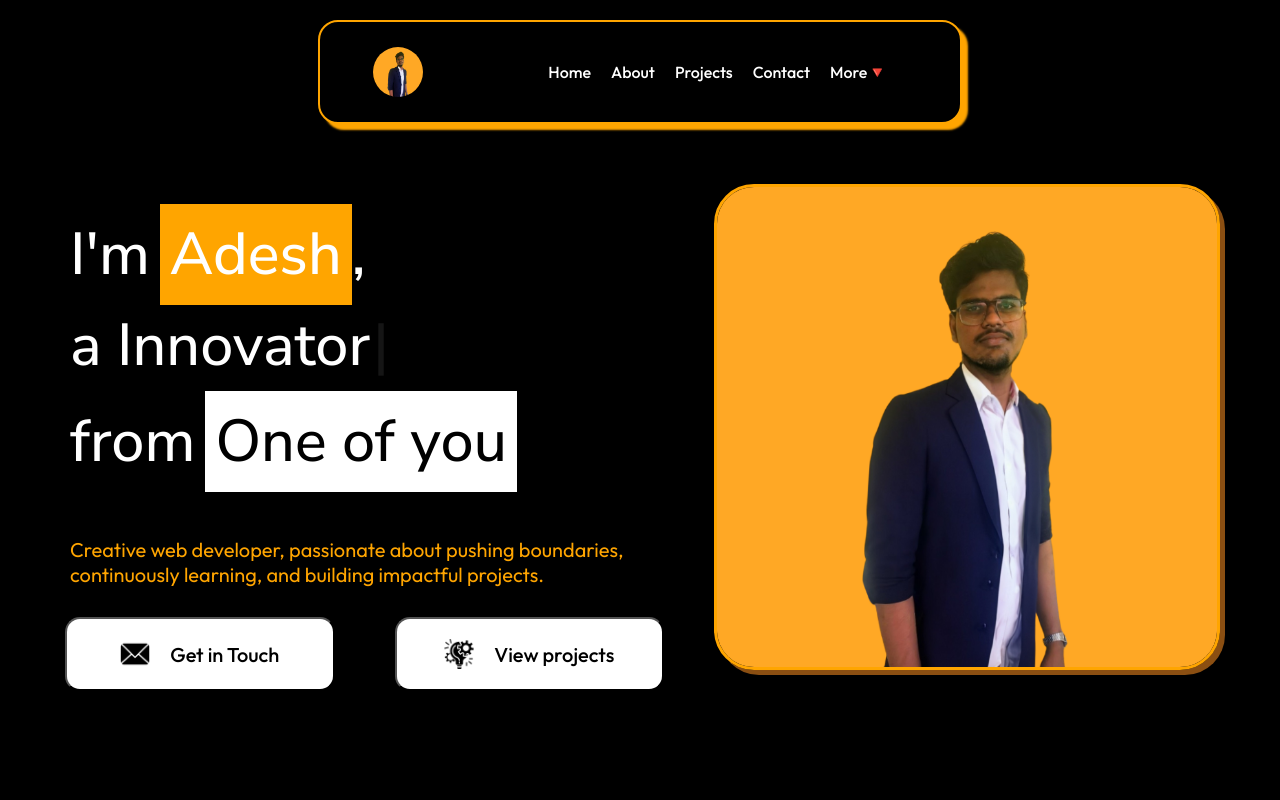
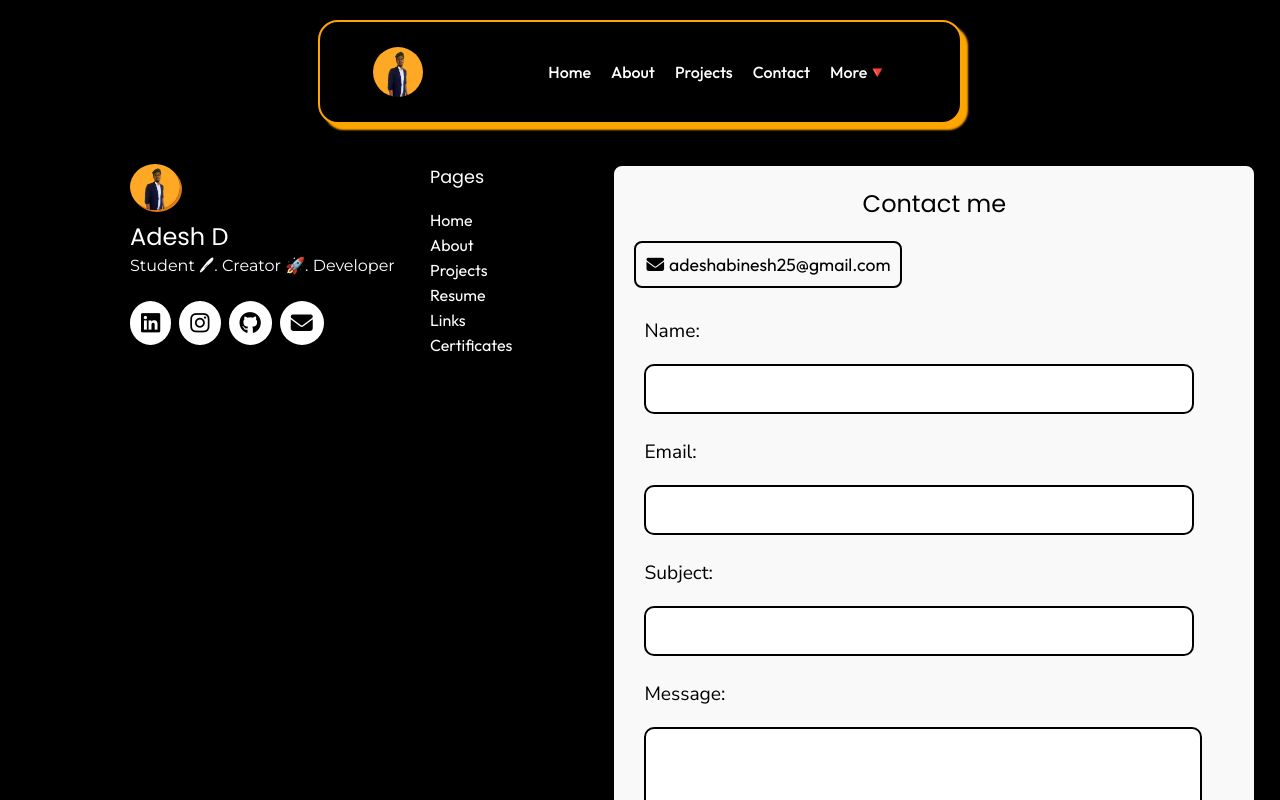
Before and after one commit to Adesh-111/Adesh.dev, a React (Vite) app: page /certificates in a window 1280 px wide. Shown: the top 800 px of the page. Built offline with nearby package versions, Linux system fonts and the light colour scheme.

Commit message:
Setting of Router in Portfolio

```diff
--- a/package.json
+++ b/package.json
@@ -14,6 +14,7 @@
     "bootstrap": "^5.3.3",
     "react": "^18.3.1",
     "react-dom": "^18.3.1",
+    "react-router-dom": "^6.26.1",
     "react-simple-typewriter": "^5.0.1"
   },
   "devDependencies": {
--- /dev/null
+++ b/src/Pages/Certificates/Certificates.jsx
@@ -0,0 +1,15 @@
+import React from "react";
+import Navbar from "../../components/Navbar/Navbar";
+import Footer from "../../components/Footer/Footer";
+
+function Certificates() {
+    return ( <>
+    <Navbar />
+    <>
+
+    </>
+    <Footer />
+    </> );
+}
+
+export default Certificates;
--- a/src/components/App.jsx
+++ b/src/components/App.jsx
@@ -1,4 +1,4 @@
-import Navbar from "./Navbar/Navbar";
+import Navbar from "../components/Navbar/Navbar.jsx"
 import Hero from "./Hero/Hero";
 import Skills from "./Skills/Skills";
 import AllServices from "./Services/AllServices";
--- /dev/null
+++ b/src/components/AppRouter/AppRouter.jsx
@@ -0,0 +1,22 @@
+import React from "react";
+import { createBrowserRouter } from "react-router-dom";
+import App from "../App";
+import TwoProjects from "../Projects/TwoProjects";
+import Certificates from "../../Pages/Certificates/Certificates";
+
+const router = createBrowserRouter([
+  {
+    path: "/",
+    element: <App />,
+  },
+  {
+    path: "/projects",
+    element: <TwoProjects />,
+  },
+  {
+    path: "/certificates",
+    element: <Certificates />,
+  },
+]);
+
+export default router;
--- a/src/components/Hero/Hero.jsx
+++ b/src/components/Hero/Hero.jsx
@@ -48,7 +48,7 @@ function Hero() {
             </button>
             <button>
               <img src={assets.project} alt="projects" />
-              View projects
+              <a href="/projects">View projects</a>
             </button>
           </div>
         </div>
--- a/src/components/Navbar/Navbar.jsx
+++ b/src/components/Navbar/Navbar.jsx
@@ -27,7 +27,7 @@ function Navbar() {
               <a href="#About">About</a>
             </li>
             <li className="nav-item">
-              <a href="#Project">Projects</a>
+              <a href="/">Projects</a>
             </li>
             <li className="nav-item">
               <a href="#Contact">Contact</a>
@@ -38,7 +38,7 @@ function Navbar() {
               </a>
               <ul className="dropdown">
                 <li>
-                  <a href="">Certificates</a>
+                  <a href="/certificates">Certificates</a>
                 </li>
                 <li>
                   <a href="">Resume</a>
--- a/src/main.jsx
+++ b/src/main.jsx
@@ -1,9 +1,11 @@
-import { StrictMode } from "react";
+// src/main.jsx
+import React from "react";
 import { createRoot } from "react-dom/client";
-import App from "./components/App.jsx";
+import { RouterProvider } from "react-router-dom";
+import router from "./components/AppRouter/AppRouter";// Assuming you set up your router in AppRouter.js or similar
 
 createRoot(document.getElementById("root")).render(
-  <StrictMode>
-    <App />
-  </StrictMode>
+  <React.StrictMode>
+    <RouterProvider router={router} />
+  </React.StrictMode>
 );
```
Also changed, not shown: src/Pages/Certificates/AllCertificates.jsx (added), 1 other file (tests, documents, lock files or other folders).
